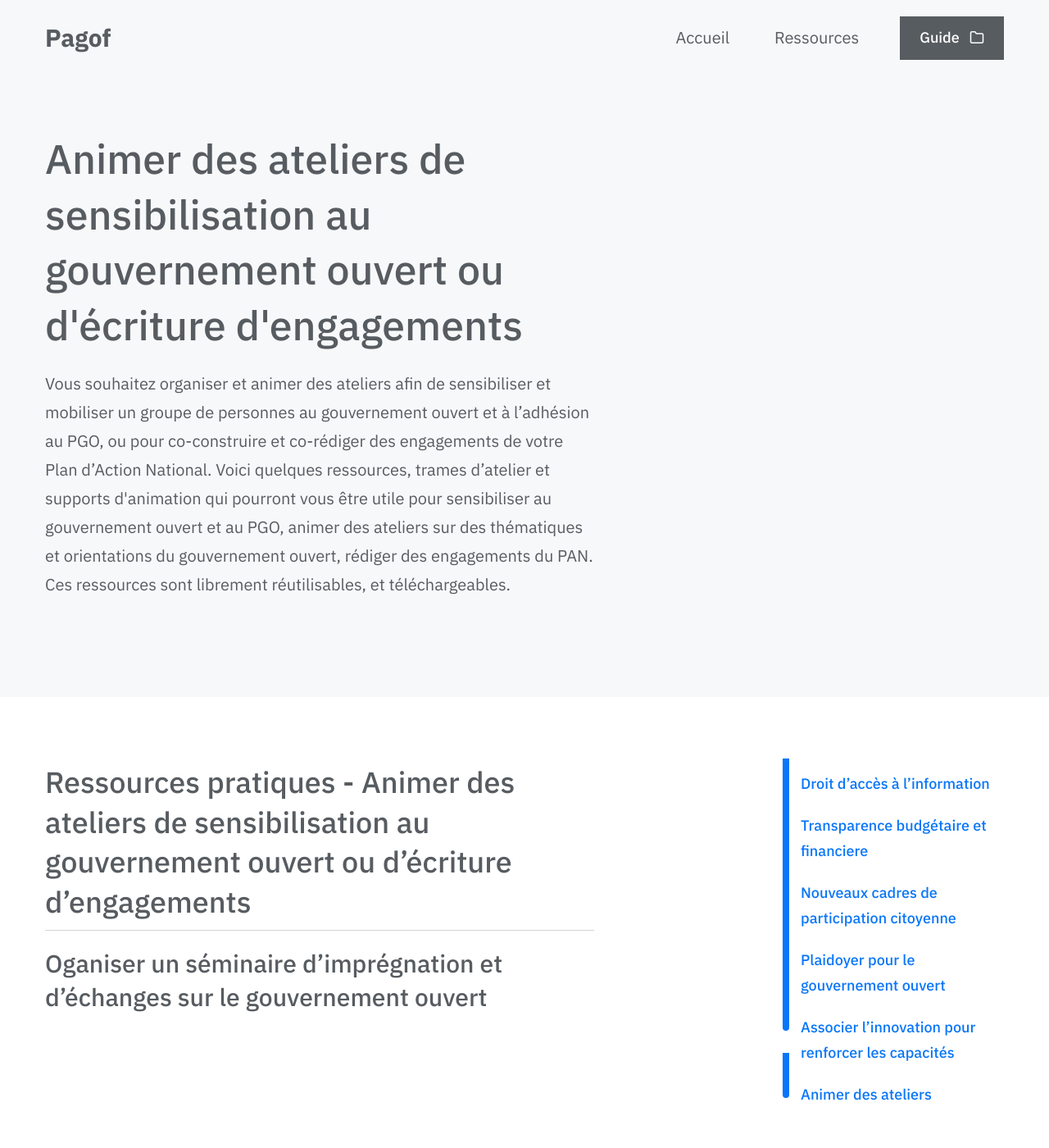
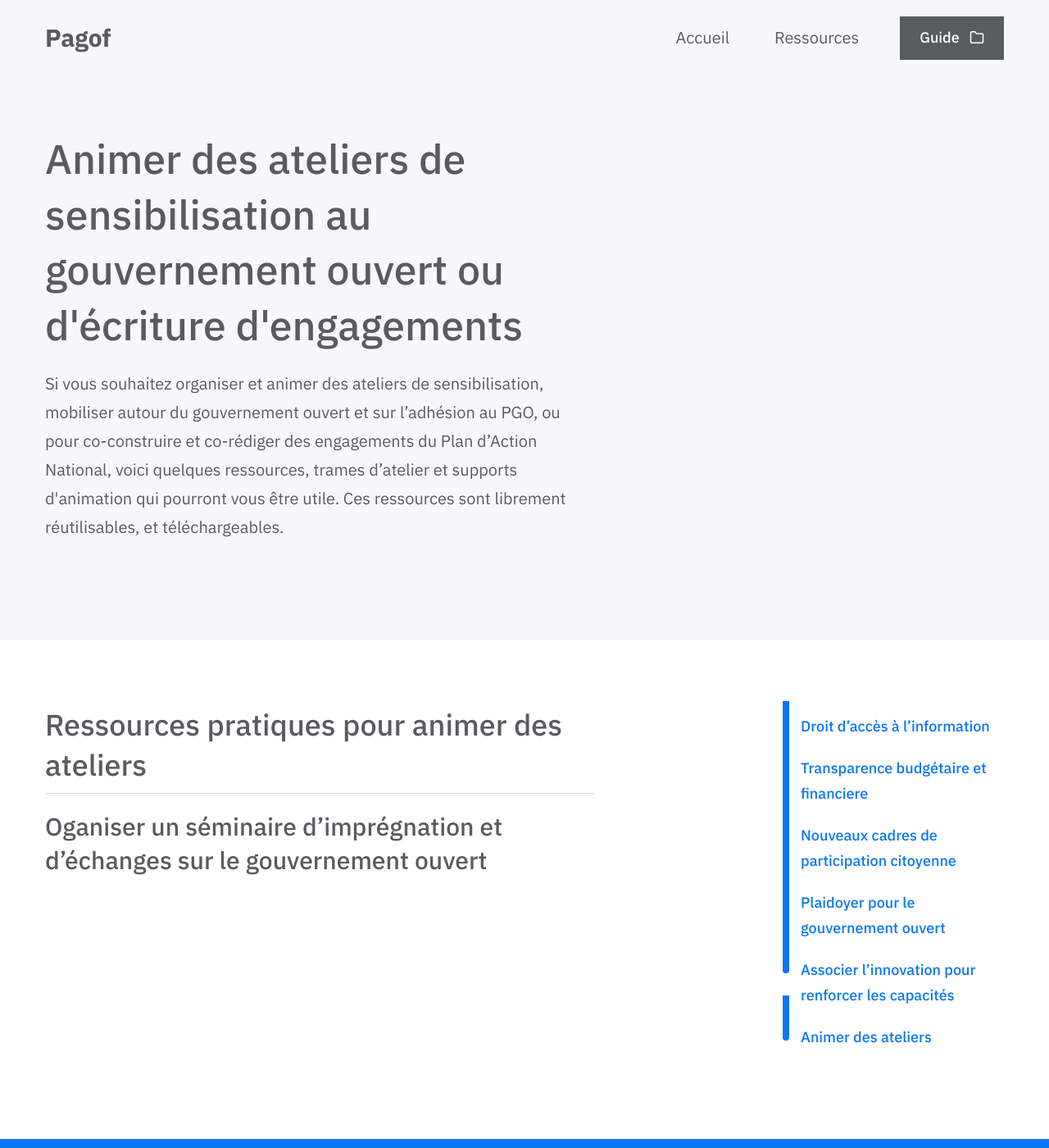
Before and after one commit to cecilaki/guide, a Jekyll site: the page built from _ressources/animation-ateliers.md, in a window 1280 px wide and 1400 px high. Shown: the whole window at 82% size. Built offline with Jekyll 4.4.1, drawn with Linux system fonts in a browser that asks for light colours; some web fonts are replaced.

Commit message:
Update animation-ateliers.md

```diff
--- a/_ressources/animation-ateliers.md
+++ b/_ressources/animation-ateliers.md
@@ -2,17 +2,17 @@
 # Page settings
 layout: ressources-single # Choose layout: "default", "homepage" or "documentation-archive"
 title: Animer des ateliers # Define a title of your page
-description: Vous souhaitez organiser et animer des ateliers afin de sensibiliser et mobiliser un groupe de personnes au gouvernement ouvert et à l’adhésion au PGO, ou pour co-construire et co-rédiger des engagements de votre Plan d’Action National. Voici quelques ressources, trames d’atelier et supports d'animation qui pourront vous être utile. # Define a description of your page
+description: Si vous souhaitez organiser et animer des ateliers de sensibilisation et de mobilisation autour du gouvernement ouvert et à l’adhésion au PGO, ou pour co-construire et co-rédiger des engagements du Plan d’Action National, voici quelques ressources, trames d’atelier et supports d'animation qui pourront vous être utile. # Define a description of your page
 keywords: # Define keywords for search engines
 order: 6 # Define order of this page in list of all documentation documents
 
 # Hero section
 hero:
     title: Animer des ateliers de sensibilisation au gouvernement ouvert ou d'écriture d'engagements
-    text:  Vous souhaitez organiser et animer des ateliers afin de sensibiliser et mobiliser un groupe de personnes au gouvernement ouvert et à l’adhésion au PGO, ou pour co-construire et co-rédiger des engagements de votre Plan d’Action National. Voici quelques ressources, trames d’atelier et supports d'animation qui pourront vous être utile pour sensibiliser au gouvernement ouvert et au PGO, animer des ateliers sur des thématiques et orientations du gouvernement ouvert, rédiger des engagements du PAN. Ces ressources sont librement réutilisables, et téléchargeables.
+    text:  Si vous souhaitez organiser et animer des ateliers de sensibilisation, mobiliser autour du gouvernement ouvert et sur l’adhésion au PGO, ou pour co-construire et co-rédiger des engagements du Plan d’Action National, voici quelques ressources, trames d’atelier et supports d'animation qui pourront vous être utile. Ces ressources sont librement réutilisables, et téléchargeables.
 
 ---
 
-## Ressources pratiques - Animer des ateliers de sensibilisation au gouvernement ouvert ou d'écriture d'engagements
+## Ressources pratiques pour animer des ateliers
 
 ### Oganiser un séminaire d'imprégnation et d'échanges sur le gouvernement ouvert
```
